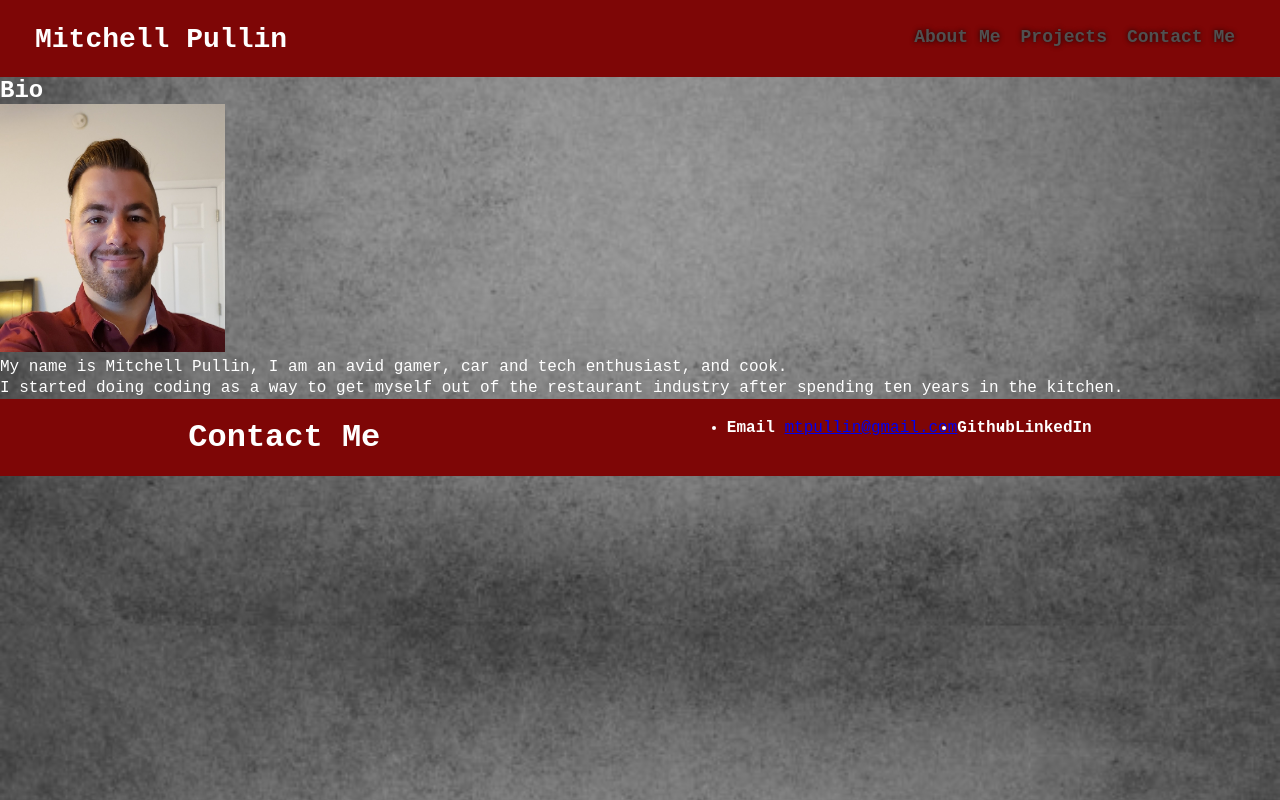
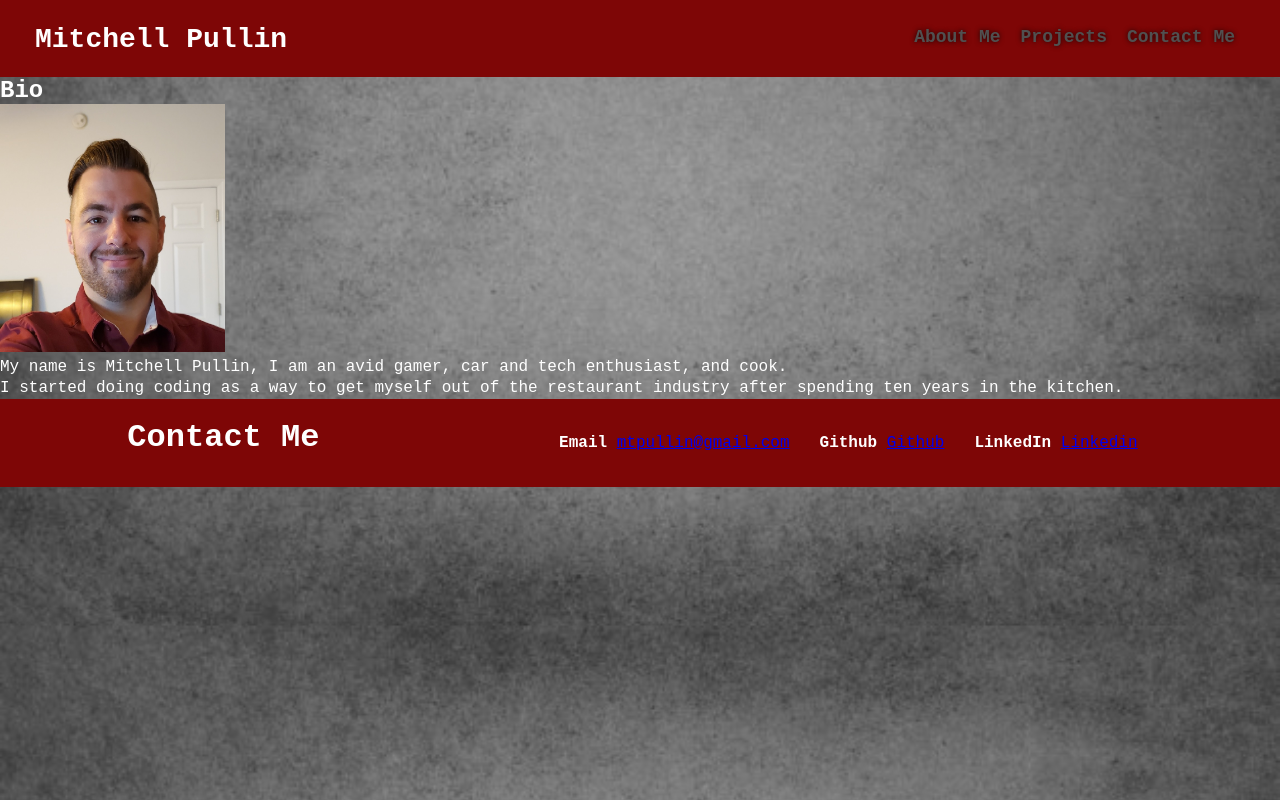
Before and after one commit to mtpullin/Portfolio, a plain HTML site: page index.html in a window 1280 px wide. Drawn offline with Linux system fonts and the light colour scheme.

Commit message:
spaced contact me section similar to header

```diff
--- a/assets/css/style.css
+++ b/assets/css/style.css
@@ -97,7 +97,12 @@ footer h2 {
     flex-wrap: wrap;
 }
 footer ul {
-    text-align: center;
     display: flex;
     flex-wrap: wrap;
+    justify-content: space-evenly;
+    align-items: center;
+    list-style: none;
 }
+footer ul li {
+    padding: 15px;
+}
--- a/index.html
+++ b/index.html
@@ -56,11 +56,11 @@
             </li>
             <li>
          <strong>Github</strong>
-         <a href="https://github.com/mtpullin"></a>
+         <a href="https://github.com/mtpullin">Github</a>
             </li>
             <li>
          <strong>LinkedIn</strong>
-         <a href="https://www.linkedin.com/in/mitchell-pullin-bb124420b/"></a>
+         <a href="https://www.linkedin.com/in/mitchell-pullin-bb124420b/">Linkedin</a>
             </li>
          </ul>
     </footer>
```
